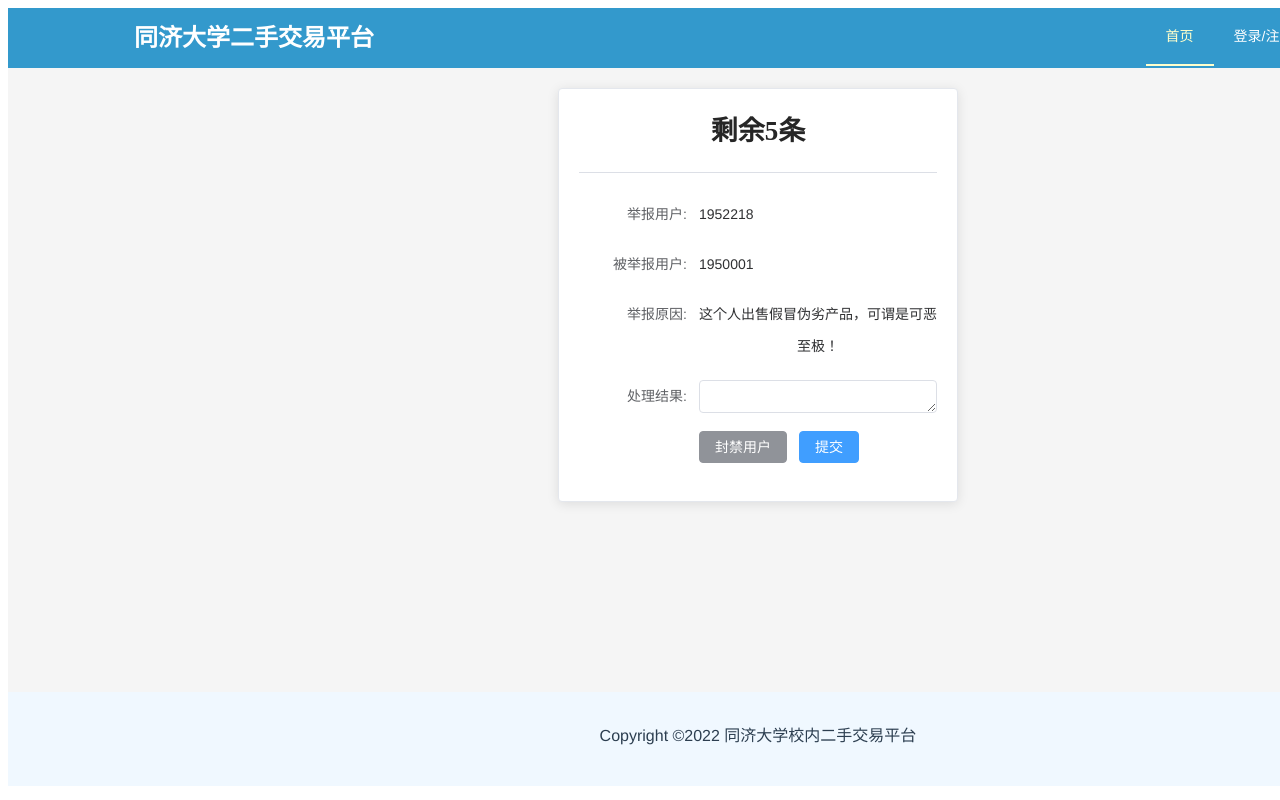
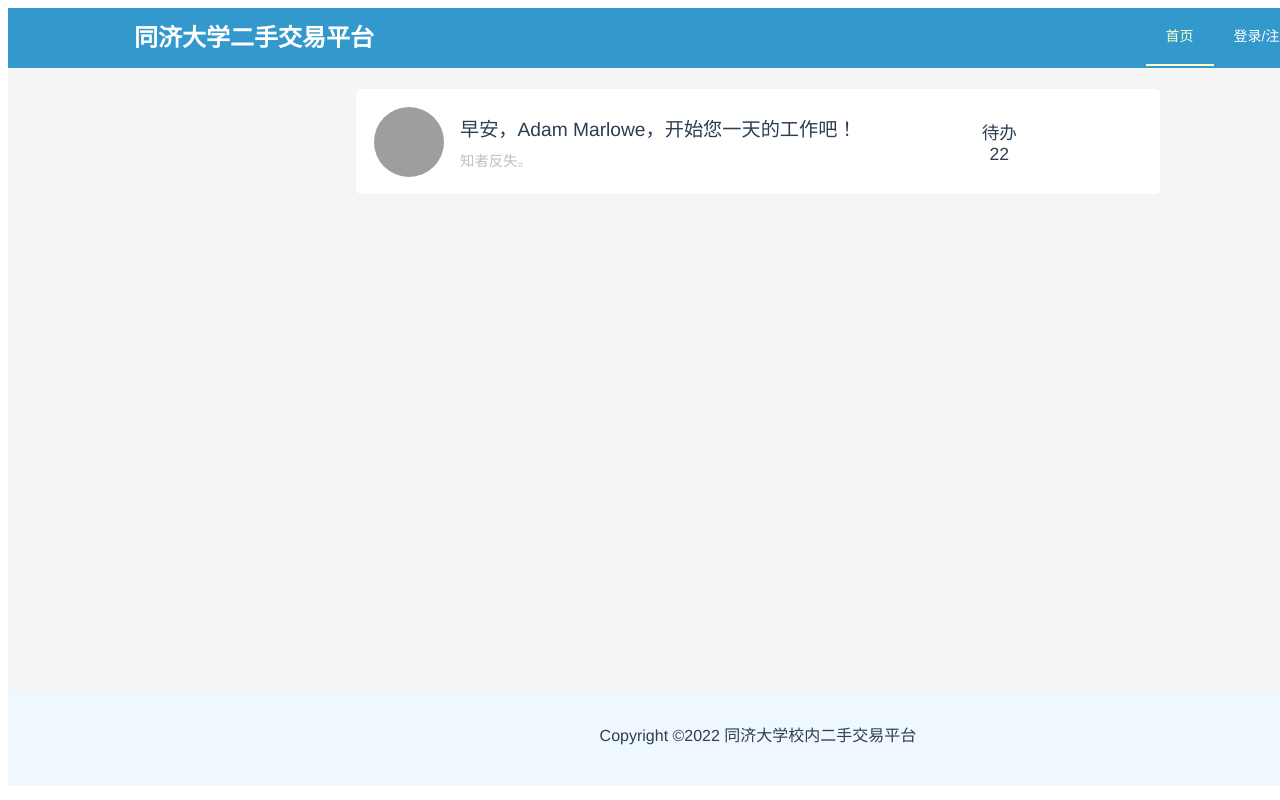
Before and after one commit to 3fuyang/flea-market, a Vue app: page /admin/report in a window 1280 px wide. Shown: the top 800 px of the page. Built offline with nearby package versions, Linux system fonts and the light colour scheme; grey boxes are pictures that could not be loaded.

Commit message:
static page of admin's dealing reports

```diff
--- a/src/router/index.js
+++ b/src/router/index.js
@@ -20,6 +20,7 @@ const ShoppingCart = () => import("../views/User/ShoppingCart.vue")
 const Stream = () => import("../views/User/Stream.vue")
 
 const AdminReport = () => import("../views/Administrator/HandlingReports.vue")
+const DealReport = () => import("../views/Administrator/DealingReports.vue")
 
 const routes = [
 	//侧导航栏和顶部导航栏
@@ -43,7 +44,7 @@ const routes = [
   { path: '/shoppingcart',component: ShoppingCart},
   { path: '/stream',		component: Stream},
 
-	{ path: '/admin/report', component: AdminReport },
+	{ path: '/admin/report', component: DealReport },
 
 ]
 
--- /dev/null
+++ b/src/views/Administrator/DealingReports.vue
@@ -0,0 +1,79 @@
+<template>
+<article class="root-box">
+  <section class="hello-bar">
+    <el-avatar
+      class="avatar"
+      :size="70"
+      :src="'https://naive-ui-admin.vercel.app/assets/schoolboy.9f04cdf7.png'"/>
+    <section class="txt-box">
+      <p class="hello-text">
+        早安，Adam Marlowe，开始您一天的工作吧！
+      </p>
+      <p class="quote">知者反失。</p>
+    </section>
+    <section class="jobs">
+      <p class="job-label">待办</p>
+      <p class="job-num">22</p>
+    </section>
+  </section>
+</article>
+</template>
+
+<script setup>
+
+</script>
+
+<style scoped>
+.root-box{
+  width: 100%;
+  display: flex;
+  flex-direction: column;
+  align-items: center;
+}
+.hello-bar{
+  background-color: #fff;
+  display: flex;
+  padding: 1em;
+  font-size: 1.1rem;
+  margin: 1.2em 0;
+  border-radius: .3em;
+  width: 60vw;
+  align-items: center;
+}
+.avatar{
+  object-fit: contain;
+  background-color: #fff;
+}
+.txt-box{
+  display: flex;
+  flex-direction: column;
+  justify-content: center;
+  align-items: flex-start;
+  margin-left: 1rem;
+}
+.hello-text{
+  margin: 0;
+  font-size: 1.2rem;
+  overflow: auto;
+}
+.quote{
+  color: silver;
+  font-size: .9rem;
+  float: left;
+  overflow: auto;
+  margin: 0;
+  margin-top: .5em;
+}
+.jobs{
+  display: flex;
+  flex-direction: column;
+  justify-content: center;
+  flex-grow: 1;
+}
+.job-label{
+  margin: 0;
+}
+.job-num{
+  margin: 0;
+}
+</style>
```
